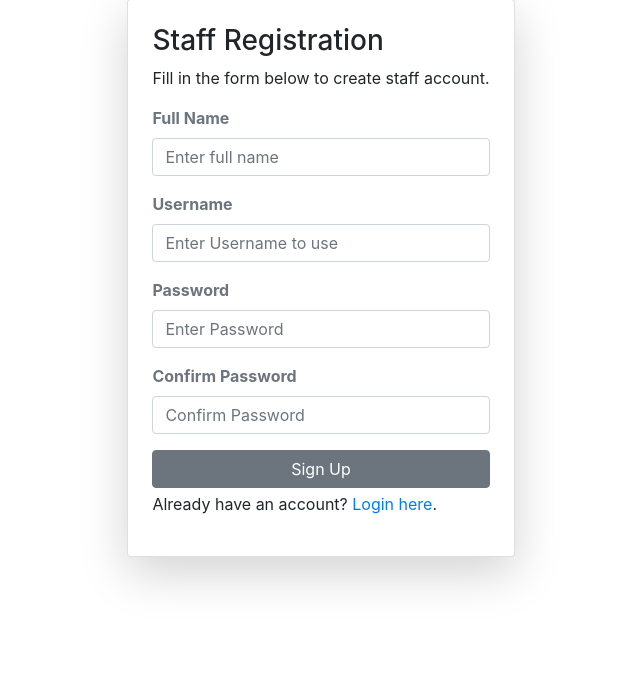
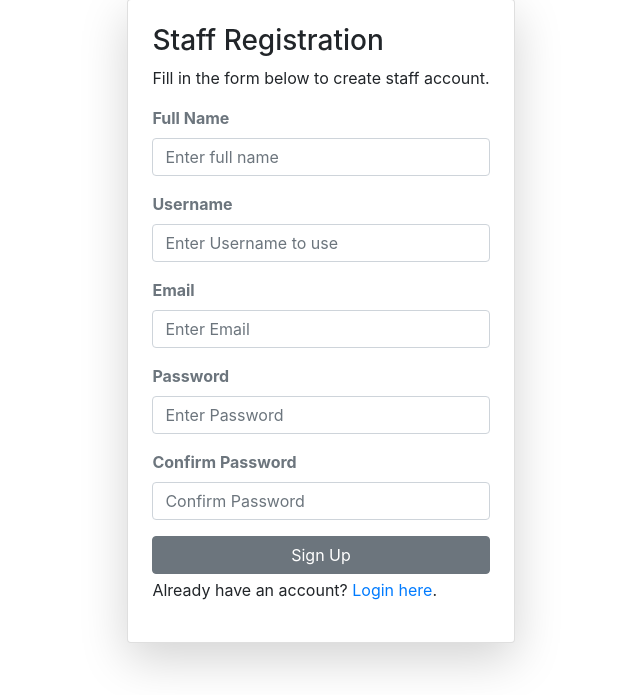
Before and after one commit to ChegeBryan/ccm, a PHP site: page /staff/signup.php in a window 1280 px wide. Shown: the part 105-800 px from the top of the page, without its empty margins (319-959 px from the left). Run offline with PHP 8.4, Linux system fonts and the light colour scheme.

Commit message:
Add email to staff registration form

```diff
--- a/staff/signup.php
+++ b/staff/signup.php
@@ -1,8 +1,8 @@
 <?php
 require_once '../includes/config.php';
 
-$username = $password = $confirm_password = "";
-$username_err = $password_err = $confirm_password_err = "";
+$username = $password = $email = $confirm_password = "";
+$username_err = $email_err = $password_err = $confirm_password_err = "";
 
 if ($_SERVER["REQUEST_METHOD"] == "POST") {
   if (empty(trim($_POST["username"]))) {
@@ -29,6 +29,32 @@ if ($_SERVER["REQUEST_METHOD"] == "POST") {
     }
   }
 
+  if (empty(trim($_POST["email"]))) {
+    $email_err = "Please enter email address.";
+  } else {
+    $sql = "SELECT id FROM ccm_farmers WHERE email = ? LIMIT 1";
+
+    if ($stmt = $conn->prepare($sql)) {
+      $stmt->bind_param("s", $param_email);
+      $param_email = trim($_POST["email"]);
+
+      if ($stmt->execute()) {
+        $stmt->store_result();
+
+        if ($stmt->num_rows == 1) {
+          $email_err = "Email address is already registered.";
+        } else {
+          $email = trim($_POST["email"]);
+        }
+      } else {
+        echo "Oops! Something went wrong. Please try again later.";
+      }
+      $stmt->close();
+    }
+  }
+
+
+
   if (empty(trim($_POST["psw"]))) {
     $password_err = "Please enter a password.";
   } elseif (strlen(trim($_POST["psw"])) < 6) {
@@ -46,15 +72,16 @@ if ($_SERVER["REQUEST_METHOD"] == "POST") {
     }
   }
 
-  if (empty($username_err) && empty($password_err) && empty($confirm_password_err)) {
+  if (empty($username_err) && empty($password_err) && empty($confirm_password_err) && empty($email_err)) {
 
-    $sql = "INSERT INTO ccm_staff (fullname, username, password) VALUES (?, ?, ?)";
+    $sql = "INSERT INTO ccm_staff (fullname, username, email, password) VALUES (?, ?, ?, ?)";
 
     if ($stmt = $conn->prepare($sql)) {
-      $stmt->bind_param("sss", $param_fullname, $param_username, $param_password);
+      $stmt->bind_param("ssss", $param_fullname, $param_username, $param_email, $param_password);
 
       $param_fullname = trim($_POST["full_name"]);
       $param_username = $username;
+      $param_email = $email;
       $param_password = password_hash($password, PASSWORD_DEFAULT);
 
       if ($stmt->execute()) {
@@ -107,6 +134,13 @@ if ($_SERVER["REQUEST_METHOD"] == "POST") {
             <span class="form-text text-danger"><small><?php echo $username_err; ?></small></span>
           </div>
 
+          <div class="form-group <?php echo (!empty($email_err)) ? 'has-error' : ''; ?>">
+            <label for="email" class="text-muted"><b>Email</b></label>
+            <input type="email" placeholder="Enter Email" class="form-control" name="email"
+                   value="<?php echo $email; ?>"" required>
+              <span class=" form-text text-danger"><small><?php echo $email_err; ?></small></span>
+          </div>
+
           <div class="form-group <?php echo (!empty($password_err)) ? 'has-error' : ''; ?>">
             <label for="psw" class="text-muted"><b>Password</b></label>
             <input type="password" class="form-control" placeholder="Enter Password" name="psw"
```
